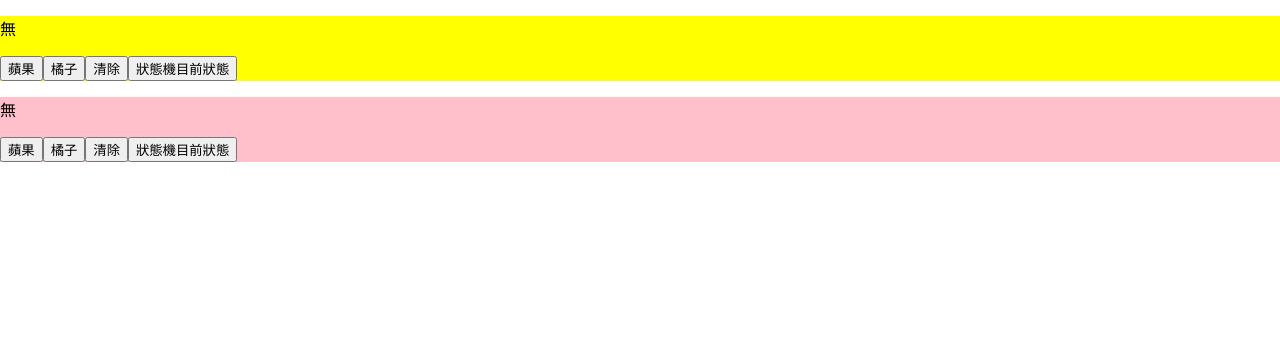
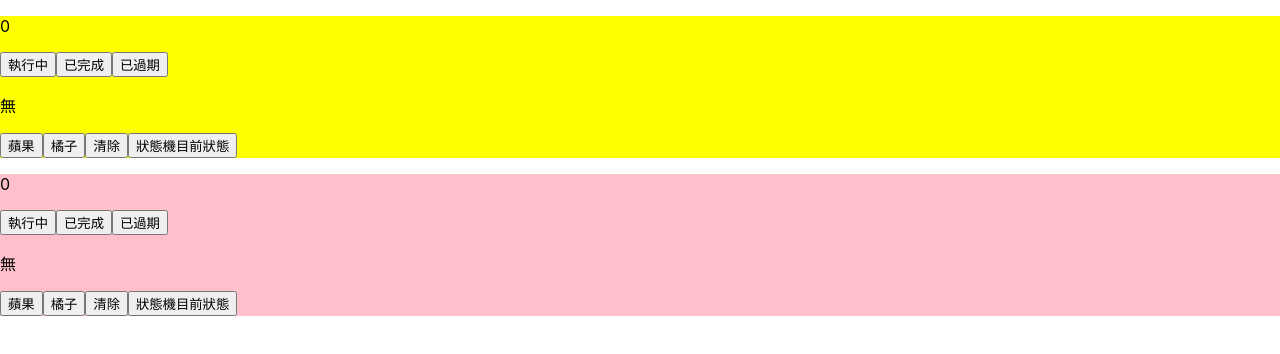
Before and after one commit to AbbyAbby33/react-with-xstate, a React (Create React App) app: page / in a window 1280 px wide. Shown: the top 354 px of the page. Built offline with nearby package versions, Linux system fonts and the light colour scheme.

Commit message:
feat: 兩組狀態機

```diff
--- a/src/App.js
+++ b/src/App.js
@@ -3,16 +3,18 @@ import './App.css';
 import ComponentA from './ComponentA';
 import ComponentB from './ComponentB';
 import { useInterpret } from '@xstate/react';
-import operateItemMachine from './operateItemMachine';
+import operateItemMachine from './machines/operateItemMachine';
+import navFocusMachine from './machines/navFocusMachine';
 
 export const GlobalStateContext = createContext({});
 
 function App() {
 
 	const operateItemService = useInterpret(operateItemMachine);
+	const navFocusMachineService = useInterpret(navFocusMachine);
 
 	return (
-		<GlobalStateContext.Provider value={{ operateItemService }}>
+		<GlobalStateContext.Provider value={{ operateItemService, navFocusMachineService }}>
 			<ComponentA />
 			<ComponentB />
 		</GlobalStateContext.Provider>
--- a/src/ComponentA.js
+++ b/src/ComponentA.js
@@ -1,125 +1,30 @@
 import React, { useContext } from 'react';
-import { useMachine } from '@xstate/react';
 import { useActor } from '@xstate/react';
-import { createMachine, assign } from 'xstate';
 import { GlobalStateContext } from './App';
 
 export default function ComponentA() {
 
-    const navFocusMachine = createMachine({
-        id: 'navFocus',
-        initial: '0',
-        states: {
-            '0': {
-                on: {
-                    COMPLETED: '1',
-                    EXPIRED: '2',
-                },
-            },
-            '1': {
-                on: {
-                    EXECUTION: '0',
-                    EXPIRED: '2',
-                },
-            },
-            '2': {
-                on: {
-                    EXECUTION: '0',
-                    COMPLETED: '1',
-                },
-            },
-        },
-    });
+    const globalServices = useContext(GlobalStateContext);
 
-    // const operateItemMachine = createMachine({
-    //     id: 'operateItem',
-    //     initial: 'inactive',
-    //     // 擴展狀態
-    //     context: {
-    //         operateItem: null,
-    //     },
-    //     states: {
-    //         'inactive': {
-    //             on: {
-    //                 SET: {
-    //                     target: 'active',
-    //                     actions: ['setItem'],
-    //                     // actions function可以直接寫在這裡
-    //                     // actions: (context, event) => {
-    //                     // 	console.log('setItem...context', context, 'event', event);
-    //                     // 	assign({ operateItem: event.data });
-    //                     // },
-    //                 }
-    //             }
-    //         },
-    //         'active': {
-    //             on: {
-    //                 CLEAR: {
-    //                     target: 'inactive',
-    //                     actions: () => {
-    //                         assign({ operateItem: null });
-    //                     },
-    //                 },
-    //                 SET: {
-    //                     target: 'active',
-    //                     actions: ['setItem'],
-    //                 }
-    //             },
-    //         },
-    //     }
-    // }, {
-    //     actions: {
-    //         // 不能這樣寫，沒辦法更新context
-    //         // setItem: (context, event) => {
-    //         // 	console.log('setItem...context', context, 'event', event);
-    //         // 	assign({ operateItem: event.data });
-    //         // },
-    //         // 要這樣寫
-    //         setItem: assign({
-    //             operateItem: (context, event) => event.data,
-    //         }),
-    //     }
-    // });
-
-    const globalServices = useContext(GlobalStateContext);
     const [operateItem] = useActor(globalServices.operateItemService);
     const { send } = globalServices.operateItemService;
 
-    // const [state, send] = useMachine(navFocusMachine);
-    // const [operateItem, sendOperateItem] = useMachine(operateItemMachine);
-
-
-
-    // console.log(state);
-    // console.log(operateItem);
+    const [aa] = useActor(globalServices.navFocusMachineService);
+    const send2 = globalServices.navFocusMachineService.send;
 
     return (
         <div>
-            {/* <div>
-                {state.matches('0') && <p>執行中</p>}
-                {state.matches('1') && <p>已完成</p>}
-                {state.matches('2') && <p>已過期</p>}
+            <div className='app1'>
+                {aa.matches('0') && <p>0</p>}
+                {aa.matches('1') && <p>1</p>}
+                {aa.matches('2') && <p>2</p>}
                 <div>
-                    <button onClick={() => send('EXECUTION')}>執行中</button>
-                    <button onClick={() => send('COMPLETED')}>已完成</button>
-                    <button onClick={() => send('EXPIRED')}>已過期</button>
-                    <button onClick={() => { console.log('狀態機目前狀態--state.value', state.value) }}>狀態機目前狀態</button>
+                    <button onClick={() => send2('EXECUTION')}>執行中</button>
+                    <button onClick={() => send2('COMPLETED')}>已完成</button>
+                    <button onClick={() => send2('EXPIRED')}>已過期</button>
+                    {/* <button onClick={() => { console.log('狀態機目前狀態--operateItem.value', operateItem.value, 'operateItem.context', operateItem.context) }}>狀態機目前狀態</button> */}
                 </div>
-            </div>
-            <div className='app1'>
 
-                {operateItem.matches('active') && <p>有</p>}
-                {operateItem.matches('inactive') && <p>無</p>}
-                {operateItem.context.operateItem ? operateItem.context.operateItem : ''}
-                <div>
-                    <button onClick={() => sendOperateItem('SET', { data: 'Apple' })}>蘋果</button>
-                    <button onClick={() => sendOperateItem('SET', { data: 'Orange' })}>橘子</button>
-                    <button onClick={() => sendOperateItem('CLEAR')}>清除</button>
-                    <button onClick={() => { console.log('狀態機目前狀態--operateItem.value', operateItem.value, 'operateItem.context', operateItem.context) }}>狀態機目前狀態</button>
-                </div>
-            </div> */}
-
-            <div className='app1'>
                 {operateItem.matches('active') && <p>有</p>}
                 {operateItem.matches('inactive') && <p>無</p>}
                 {operateItem.context.operateItem ? operateItem.context.operateItem : ''}
--- a/src/ComponentB.js
+++ b/src/ComponentB.js
@@ -1,7 +1,5 @@
 import React, { useContext } from 'react';
-import { useMachine } from '@xstate/react';
 import { useActor } from '@xstate/react';
-import { createMachine, assign } from 'xstate';
 import { GlobalStateContext } from './App';
 
 export default function ComponentB() {
@@ -10,22 +8,22 @@ export default function ComponentB() {
     const [operateItem] = useActor(globalServices.operateItemService);
     const { send } = globalServices.operateItemService;
 
-
+    const [aa] = useActor(globalServices.navFocusMachineService);
+    const send2 = globalServices.navFocusMachineService.send;
 
     return (
         <div>
-            {/* <div className='app2'>
-                {operateItem.matches('active') && <p>有</p>}
-                {operateItem.matches('inactive') && <p>無</p>}
-                {operateItem.context.operateItem ? operateItem.context.operateItem : ''}
+            <div className='app2'>
+                {aa.matches('0') && <p>0</p>}
+                {aa.matches('1') && <p>1</p>}
+                {aa.matches('2') && <p>2</p>}
                 <div>
-                    <button onClick={() => sendOperateItem('SET', { data: 'Apple' })}>蘋果</button>
-                    <button onClick={() => sendOperateItem('SET', { data: 'Orange' })}>橘子</button>
-                    <button onClick={() => sendOperateItem('CLEAR')}>清除</button>
-                    <button onClick={() => { console.log('狀態機目前狀態--operateItem.value', operateItem.value, 'operateItem.context', operateItem.context) }}>狀態機目前狀態</button>
+                    <button onClick={() => send2('EXECUTION')}>執行中</button>
+                    <button onClick={() => send2('COMPLETED')}>已完成</button>
+                    <button onClick={() => send2('EXPIRED')}>已過期</button>
+                    {/* <button onClick={() => { console.log('狀態機目前狀態--operateItem.value', operateItem.value, 'operateItem.context', operateItem.context) }}>狀態機目前狀態</button> */}
                 </div>
-            </div> */}
-            <div className='app2'>
+
                 {operateItem.matches('active') && <p>有</p>}
                 {operateItem.matches('inactive') && <p>無</p>}
                 {operateItem.context.operateItem ? operateItem.context.operateItem : ''}
--- /dev/null
+++ b/src/machines/navFocusMachine.js
@@ -0,0 +1,28 @@
+import { createMachine } from 'xstate';
+
+const navFocusMachine = createMachine({
+    id: 'navFocus',
+    initial: '0',
+    states: {
+        '0': {
+            on: {
+                COMPLETED: '1',
+                EXPIRED: '2',
+            },
+        },
+        '1': {
+            on: {
+                EXECUTION: '0',
+                EXPIRED: '2',
+            },
+        },
+        '2': {
+            on: {
+                EXECUTION: '0',
+                COMPLETED: '1',
+            },
+        },
+    },
+});
+
+export default navFocusMachine;
```
Also changed, not shown: src/ComponentA_version1.js (added, +135 -0 lines), src/machines/operateItemMachine.js (renamed from src/operateItemMachine.js).
